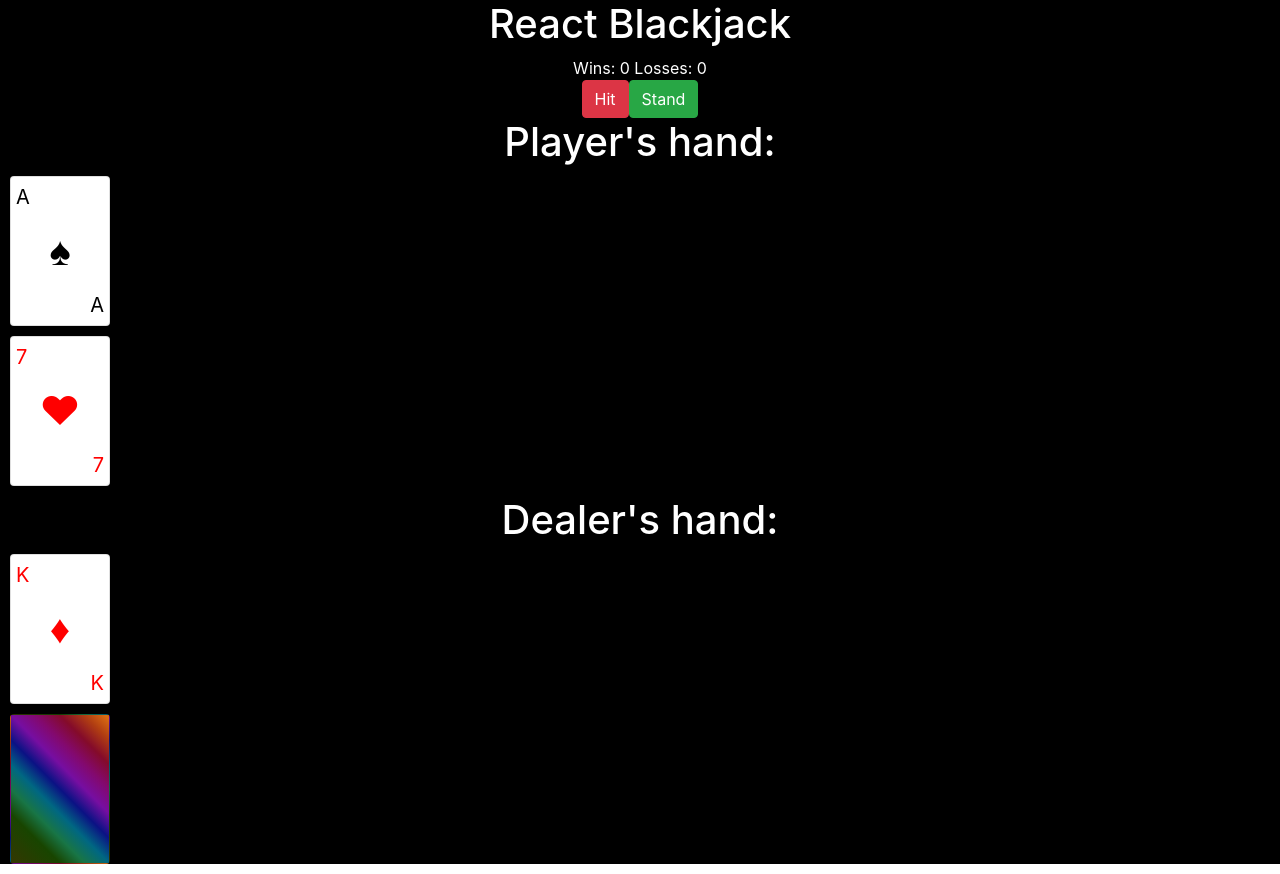
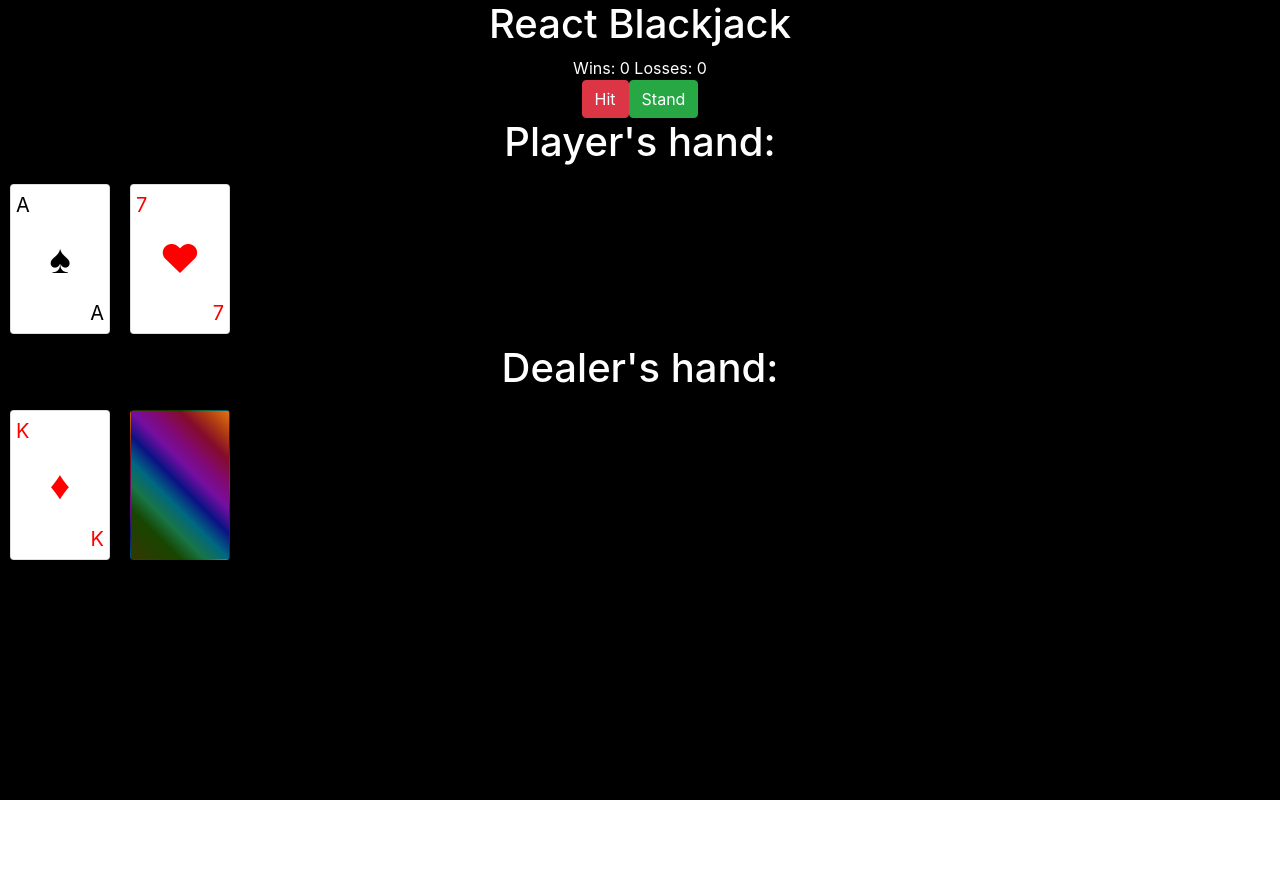
Before and after one commit to natalie-todd/blackjackfront, a React (Create React App) app: page / in a window 1280 px wide. After the commit the page ends 800 px from the top, so only its background shows below. Built offline with nearby package versions, Linux system fonts and the light colour scheme.

Commit message:
cards now horizontal

```diff
--- a/src/App.css
+++ b/src/App.css
@@ -2,6 +2,7 @@
   text-align: center;
   background-color: black;
   color: white;
+  height: 100vh;
 }
 
 .oInterface {
@@ -9,6 +10,11 @@
   justify-content: center;
   flex-direction: column;
   flex-wrap: wrap;
+}
+
+.hand {
+  display: flex;
+  flex-direction: row;
 }
 
 @keyframes App-logo-spin {
```
